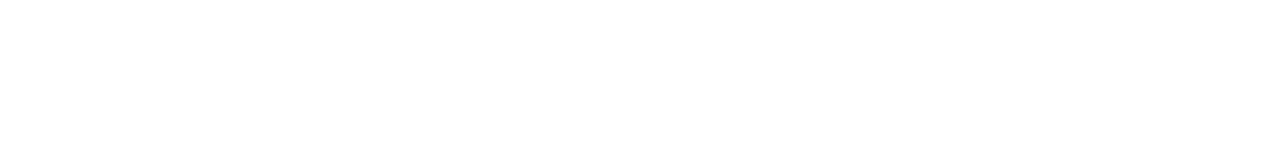
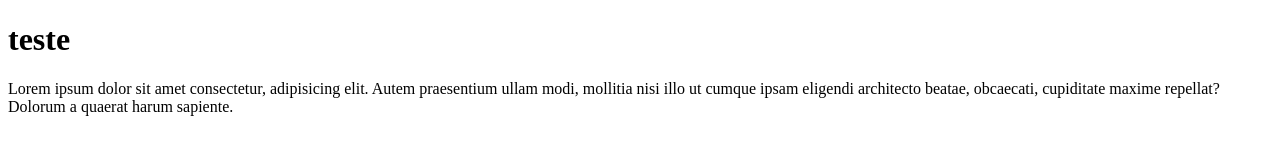
Before and after one commit to vitorsilvayyz/hhhgh, a plain HTML site: page index.html in a window 1280 px wide. Drawn offline with Linux system fonts and the light colour scheme.

Commit message:
nova mensagem

```diff
--- a/index.html
+++ b/index.html
@@ -7,6 +7,7 @@
     <title>teste</title>
 </head>
 <body>
-    <h1></h1>
+    <h1>teste</h1>
+    <p>Lorem ipsum dolor sit amet consectetur, adipisicing elit. Autem praesentium ullam modi, mollitia nisi illo ut cumque ipsam eligendi architecto beatae, obcaecati, cupiditate maxime repellat? Dolorum a quaerat harum sapiente.</p>
 </body>
 </html>
```
